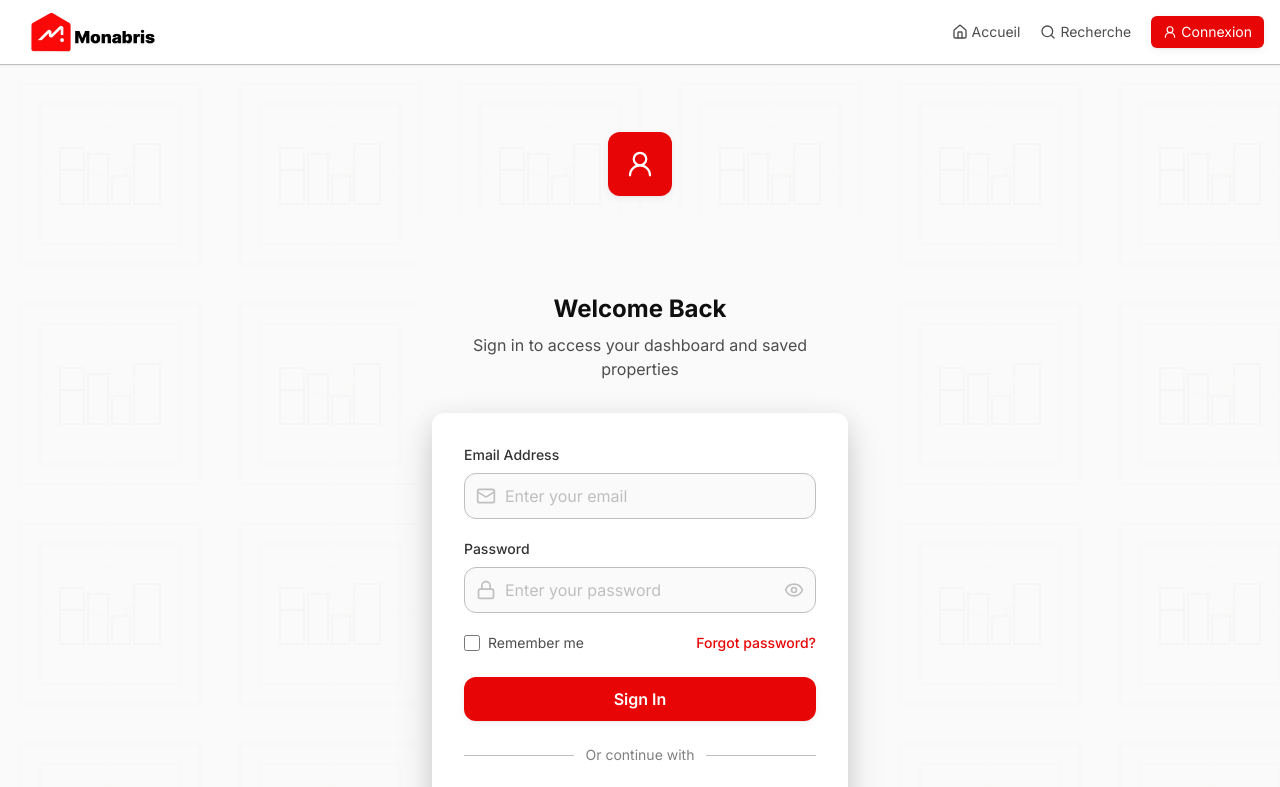
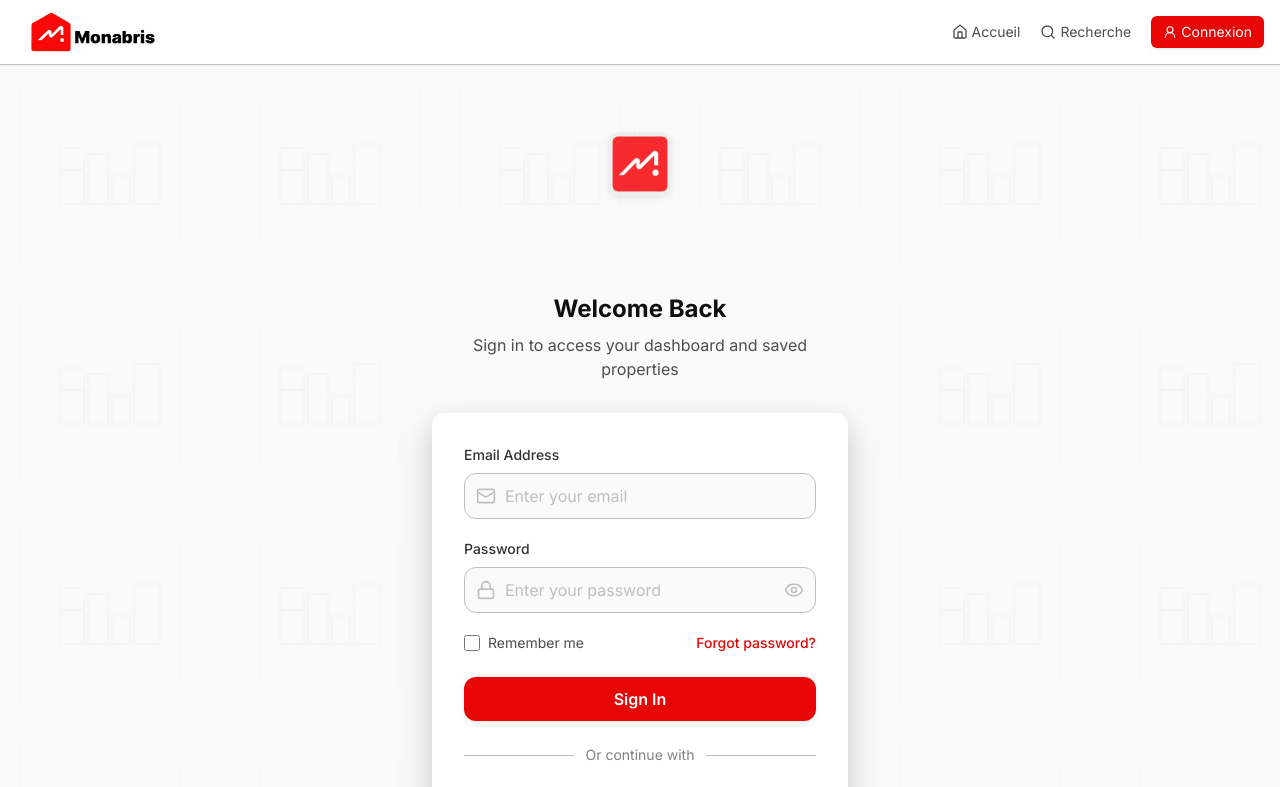
Before and after one commit to dassi-com/CA-IMMO, a Next.js app in the folder web/: page /login in a window 1280 px wide. Shown: the top 787 px of the page. Built offline with nearby package versions, Linux system fonts and the light colour scheme; no server answers.

Commit message:
Use new Monabris image for auth and browser icon

```diff
--- a/web/app/(auth)/layout.tsx
+++ b/web/app/(auth)/layout.tsx
@@ -1,4 +1,4 @@
-import { UserRound } from 'lucide-react';
+import Image from 'next/image';
 
 export default function AuthLayout({ children }: { children: React.ReactNode }) {
   return (
@@ -6,8 +6,14 @@ export default function AuthLayout({ children }: { children: React.ReactNode })
       <div className="absolute inset-0 brand-pattern opacity-40 pointer-events-none" />
       <div className="relative w-full max-w-md">
         <div className="flex justify-center mb-9">
-          <div className="relative top-5 flex h-16 w-16 items-center justify-center rounded-xl bg-primary-600 text-white shadow-card">
-            <UserRound size={30} strokeWidth={1.8} />
+          <div className="relative top-5 h-16 w-16 overflow-hidden rounded-xl shadow-card">
+            <Image
+              src="/immobn.png"
+              alt="Monabris"
+              fill
+              sizes="64px"
+              className="object-cover"
+            />
           </div>
         </div>
         {children}
--- a/web/app/layout.tsx
+++ b/web/app/layout.tsx
@@ -21,10 +21,10 @@ export const metadata: Metadata = {
   applicationName: 'Monabris',
   icons: {
     icon: [
-      { url: '/monabris-app-icons11.gif', type: 'image/gif', sizes: 'any' },
+      { url: '/immobn.png', type: 'image/png', sizes: 'any' },
     ],
-    shortcut: '/monabris-app-icons11.gif',
-    apple: '/monabris-app-icons11.gif',
+    shortcut: '/immobn.png',
+    apple: '/immobn.png',
   },
 };
 
```
Also changed, not shown: web/public/immobn.png (added).
